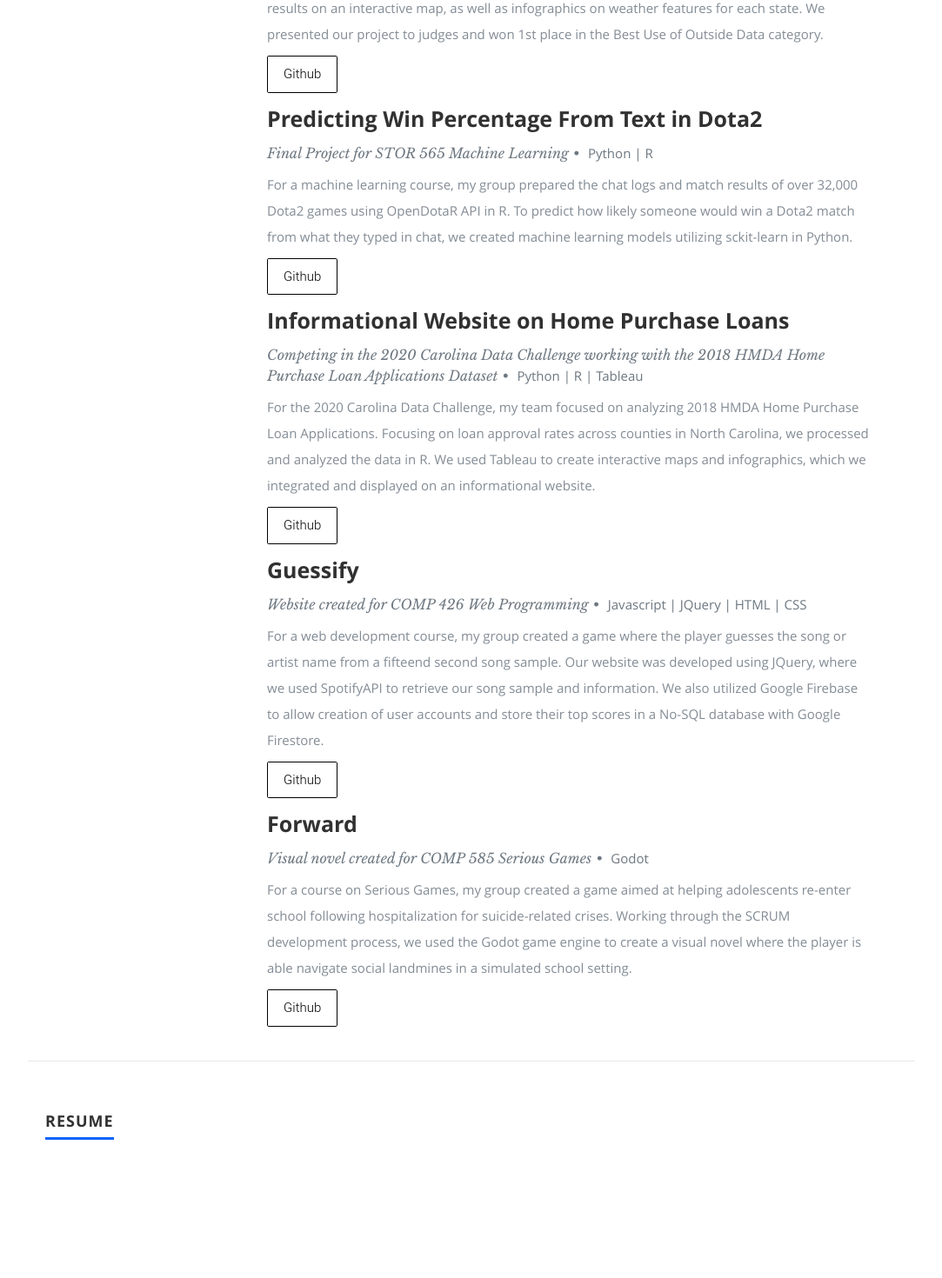
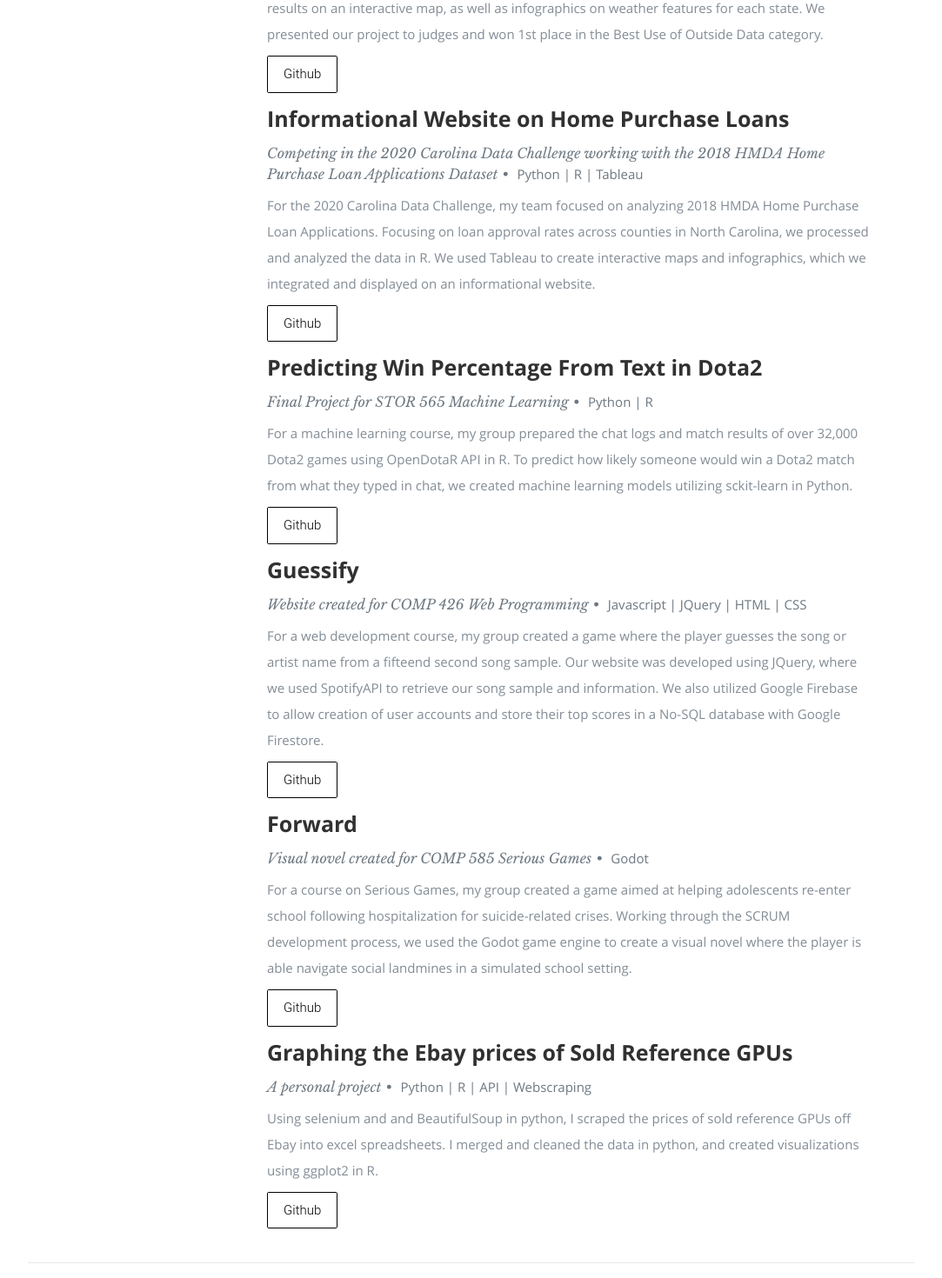
Before and after one commit to rawreon/portfolio-website, a React (Create React App) app: page / in a window 1280 px wide. Shown: the part 1780-3250 px from the top of the page at 87% size, without its empty margins (98-1181 px from the left). Built offline with nearby package versions, Linux system fonts and the light colour scheme.

Commit message:
readded dota project

```diff
--- a/public/resumeData.json
+++ b/public/resumeData.json
@@ -54,18 +54,18 @@
         "url": "https://github.com/rawreon/CDC-2019-Feed-grains-analysis"
       },
       {
+        "company":"Informational Website on Home Purchase Loans",
+        "title":"Competing in the 2020 Carolina Data Challenge working with the 2018 HMDA Home Purchase Loan Applications Dataset",
+        "years":"Python | R | Tableau",
+        "description":"For the 2020 Carolina Data Challenge, my team focused on analyzing 2018 HMDA Home Purchase Loan Applications. Focusing on loan approval rates across counties in North Carolina, we processed and analyzed the data in R. We used Tableau to create interactive maps and infographics, which we integrated and displayed on an informational website.   ",
+        "url":"https://github.com/Carolina-Data-Challenge/sanChenJi"
+      },
+      {
         "company":"Predicting Win Percentage From Text in Dota2",
         "title":"Final Project for STOR 565 Machine Learning",
         "years":"Python | R ",
         "description":"For a machine learning course, my group prepared the chat logs and match results of over 32,000 Dota2 games using OpenDotaR API in R. To predict how likely someone would win a Dota2 match from what they typed in chat, we created machine learning models utilizing sckit-learn in Python.  ",
         "url":"https://github.com/SriganeshG/Text-Mining-in-DotA-2"
-      },
-      {
-        "company":"Informational Website on Home Purchase Loans",
-        "title":"Competing in the 2020 Carolina Data Challenge working with the 2018 HMDA Home Purchase Loan Applications Dataset",
-        "years":"Python | R | Tableau",
-        "description":"For the 2020 Carolina Data Challenge, my team focused on analyzing 2018 HMDA Home Purchase Loan Applications. Focusing on loan approval rates across counties in North Carolina, we processed and analyzed the data in R. We used Tableau to create interactive maps and infographics, which we integrated and displayed on an informational website.   ",
-        "url":"https://github.com/Carolina-Data-Challenge/sanChenJi"
       },
       {
         "company":"Guessify",
@@ -80,6 +80,13 @@
         "years":"Godot",
         "description":"For a course on Serious Games, my group created a game aimed at helping adolescents re-enter school following hospitalization for suicide-related crises. Working through the SCRUM development process, we used the Godot game engine to create a visual novel where the player is able navigate social landmines in a simulated school setting.  ",
         "url":"https://github.com/Nivrad00/social-landmines"
+      },
+      {
+        "company":"Graphing the Ebay prices of Sold Reference GPUs",
+        "title":"A personal project",
+        "years":"Python | R | API | Webscraping",
+        "description":"Using selenium and and BeautifulSoup in python, I scraped the prices of sold reference GPUs off Ebay into excel spreadsheets. I merged and cleaned the data in python, and created visualizations using ggplot2 in R. ",
+        "url": "https://github.com/rawreon/EbayGPUPrices"
       }
     ],
     "skills":[
--- a/src/Components/Resume.js
+++ b/src/Components/Resume.js
@@ -97,13 +97,13 @@ class Resume extends Component {
                 </h1>
               </div>
               <div className="nine columns main-col">
-                <object width="100%" height="700" data="grad_resume_ngp.pdf" type="application/pdf"></object>
+                <object width="100%" height="700" data="Ji_Wayne_Resume.pdf" type="application/pdf"></object>
               </div>
               <div className="nine columns main-col">
               <div className="row">
                 <div className="columns download">
                   <p>
-                    <a href= "grad_resume_ngp.pdf"className="button" rel="noreferrer" target="_blank">
+                    <a href= "Ji_Wayne_Resume.pdf"className="button" rel="noreferrer" target="_blank">
                       <i className="fa fa-download"></i>Download Resume
                     </a>
                   </p>
```
Also changed, not shown: 2 other files (tests, documents, lock files or other folders).
